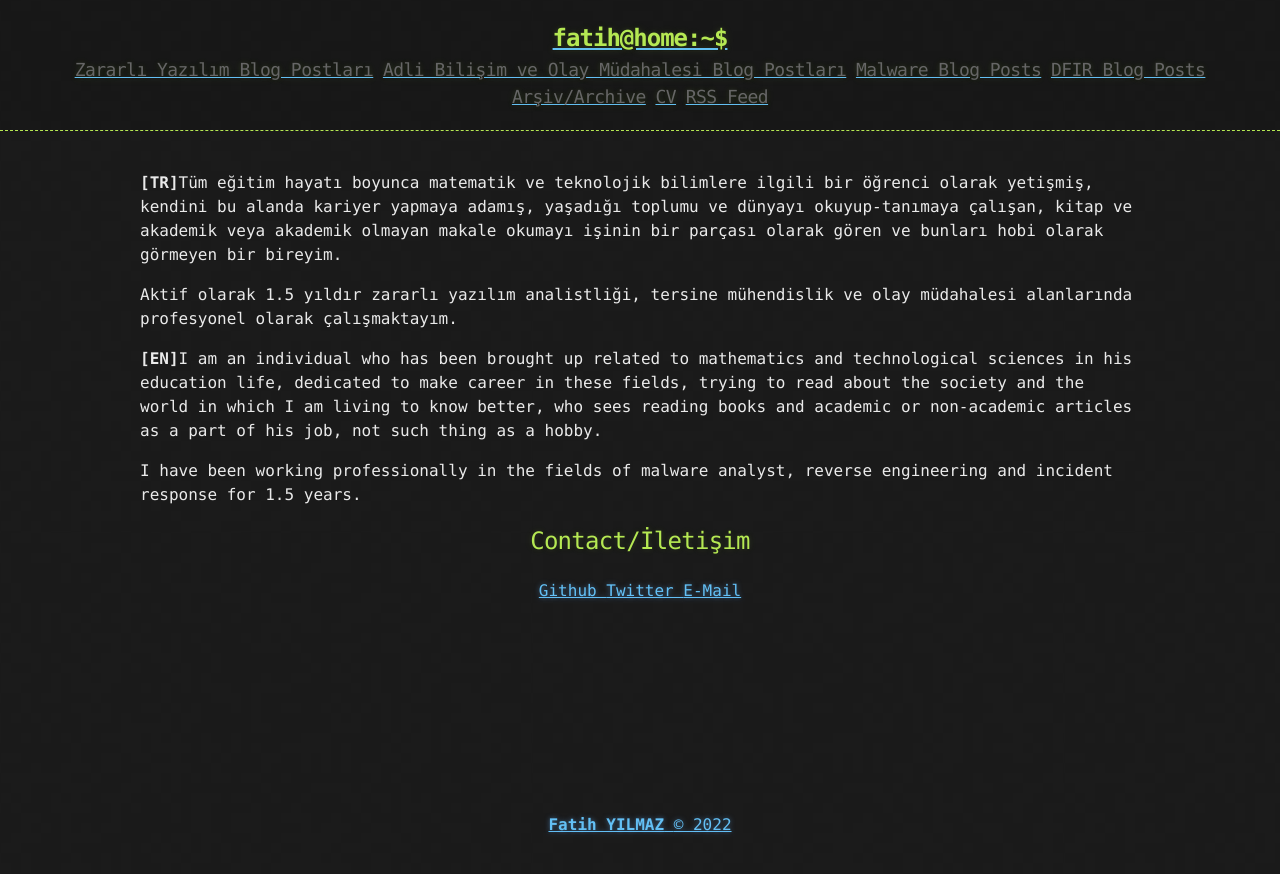
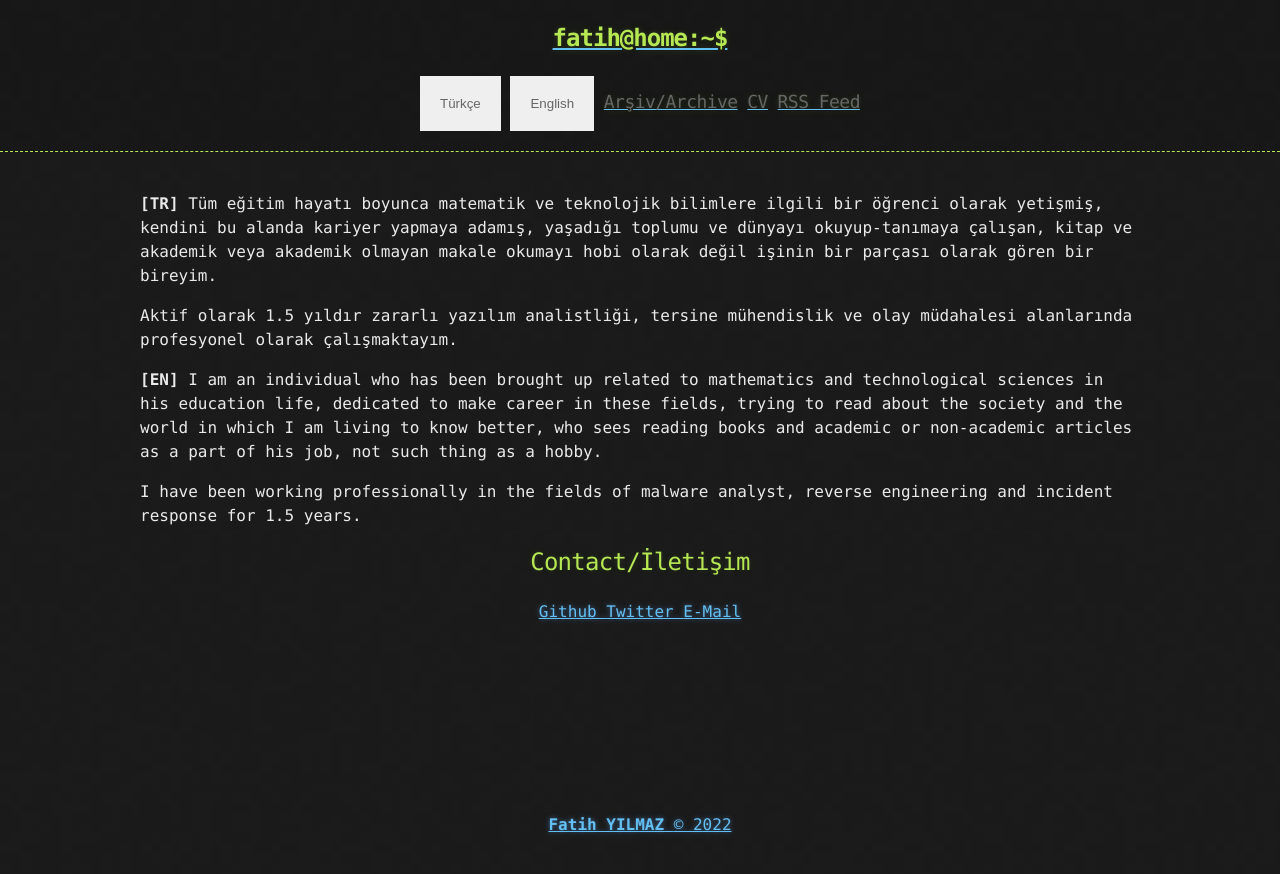
Before and after one commit to fatihbeyexe/onlyf8.github.io, a Jekyll site: the page built from index.html, in a window 1280 px wide. Shown: the top 874 px of the page. Built offline with Jekyll 4.4.1, drawn with Linux system fonts in a browser that asks for light colours; the list of posts is cut into pages by our own code.

Commit message:
Adding dropdown menu

```diff
--- a/_includes/links.html
+++ b/_includes/links.html
@@ -1,7 +1,43 @@
-<a href="{{ "/trzararliyazilim" | prepend: site.baseurl | replace: '//', '/' }}"><h2 class="header-link">Zararlı Yazılım Blog Postları</h2></a>
-<a href="{{ "/trdfir" | prepend: site.baseurl | replace: '//', '/' }}"><h2 class="header-link">Adli Bilişim ve Olay Müdahalesi Blog Postları</h2></a>
-<a href="{{ "/enmalware" | prepend: site.baseurl | replace: '//', '/' }}"><h2 class="header-link">Malware Blog Posts</h2></a>
-<a href="{{ "/endfir" | prepend: site.baseurl | replace: '//', '/' }}"><h2 class="header-link">DFIR Blog Posts</h2></a>
+<style>
+    .mainmenubtn {
+  color: #666;
+  border: none;
+  cursor: pointer;
+  padding:20px;
+  margin-top:20px;
+}
+.dropdown {
+  position: relative;
+  display: inline-block;
+}
+.dropdown-child {
+  display: none;
+  min-width: 200px;
+}
+.dropdown-child a {
+  color: #666;
+  padding: 20px;
+  text-decoration: none;
+  display: block;
+}
+.dropdown:hover .dropdown-child {
+  display: block;
+}
+</style>
+<div class="dropdown">
+    <button class="mainmenubtn">Türkçe </button>
+    <div class="dropdown-child">
+      <a href="{{ "/trzararliyazilim" | prepend: site.baseurl | replace: '//', '/' }}"><h2 class="header-link">Zararlı Yazılım Blog Postları</h2></a>
+      <a href="{{ "/trdfir" | prepend: site.baseurl | replace: '//', '/' }}"><h2 class="header-link">Adli Bilişim ve Olay Müdahalesi Blog Postları</h2></a>
+    </div>
+  </div>
+  <div class="dropdown">
+    <button class="mainmenubtn">English </button>
+    <div class="dropdown-child">
+      <a href="{{ "/enmalware" | prepend: site.baseurl | replace: '//', '/' }}"><h2 class="header-link">Malware Blog Posts</h2></a>
+      <a href="{{ "/endfir" | prepend: site.baseurl | replace: '//', '/' }}"><h2 class="header-link">DFIR Blog Posts</h2></a>
+    </div>
+  </div>
 <a href="{{ "/archive" | prepend: site.baseurl | replace: '//', '/' }}"><h2 class="header-link">Arşiv/Archive</h2></a>
 <a href="{{ "/cv" | prepend: site.baseurl | replace: '//', '/' }}"><h2 class="header-link">CV</h2></a>
 <a href="{{ "/atom.xml" | prepend: site.baseurl | replace: '//', '/' }}"><h2 class="header-link">RSS Feed</h2></a>
--- a/index.html
+++ b/index.html
@@ -2,14 +2,14 @@
 layout: default
 ---
 
-<p> <b>[TR]</b>Tüm eğitim hayatı boyunca matematik ve teknolojik bilimlere ilgili bir öğrenci olarak yetişmiş,
+<p> <b>[TR]</b> Tüm eğitim hayatı boyunca matematik ve teknolojik bilimlere ilgili bir öğrenci olarak yetişmiş,
   kendini bu alanda kariyer yapmaya adamış, yaşadığı toplumu ve dünyayı okuyup-tanımaya çalışan,
-  kitap ve akademik veya akademik olmayan makale okumayı işinin bir parçası olarak gören ve bunları hobi olarak görmeyen bir bireyim.</p>
+  kitap ve akademik veya akademik olmayan makale okumayı hobi olarak değil işinin bir parçası olarak gören bir bireyim.</p>
 <p>
   Aktif olarak 1.5 yıldır zararlı yazılım analistliği, tersine mühendislik ve olay müdahalesi alanlarında profesyonel olarak çalışmaktayım.
 </p>
 
-<p><b>[EN]</b>I am an individual who has been brought up related to mathematics and technological sciences in his education life,
+<p><b>[EN]</b> I am an individual who has been brought up related to mathematics and technological sciences in his education life,
 dedicated to make career in these fields, trying to read about the society and the world in which I am living to know better,
 who sees reading books and academic or non-academic articles as a part of his job, not such thing as a hobby.</p>
 <p>
```
